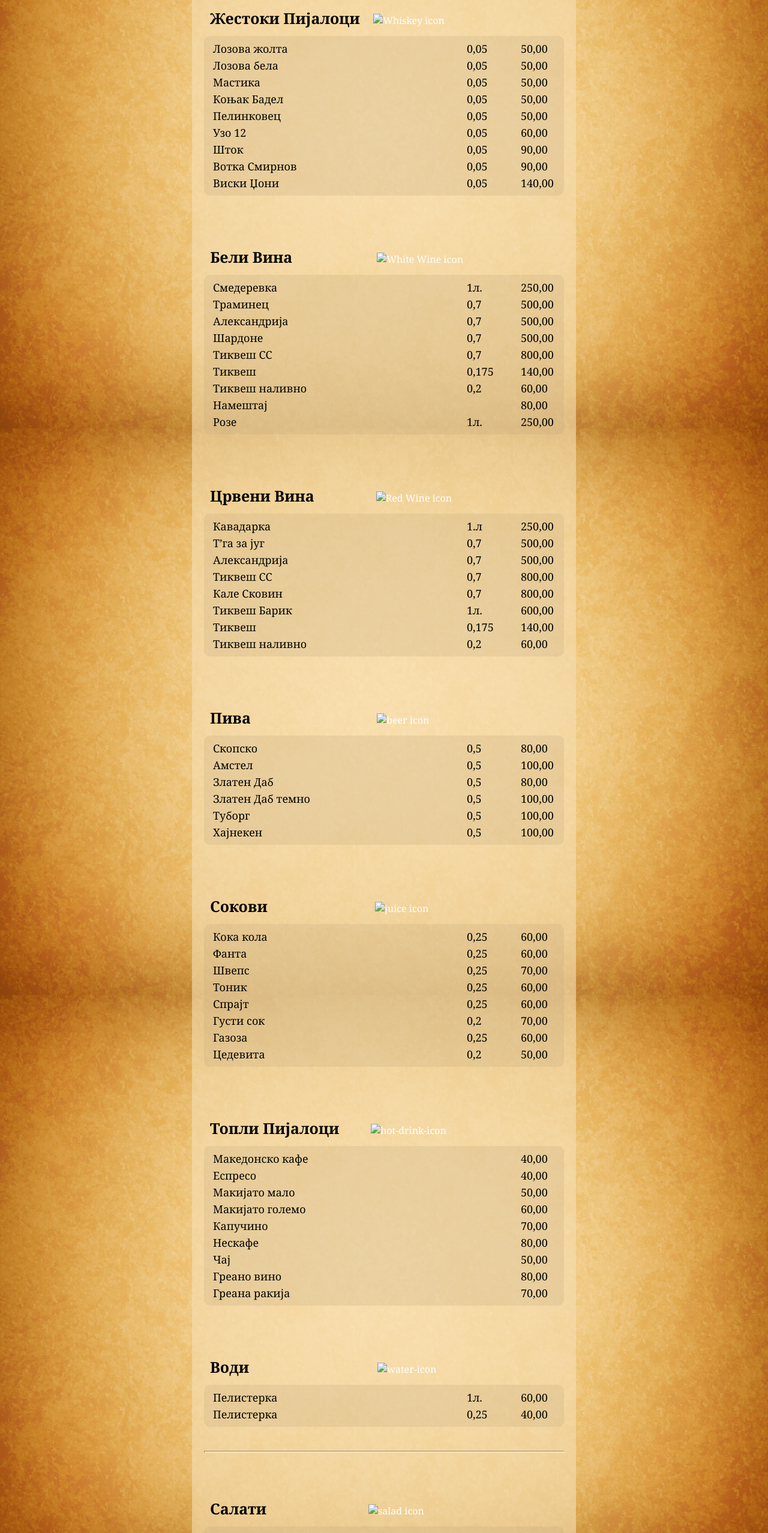
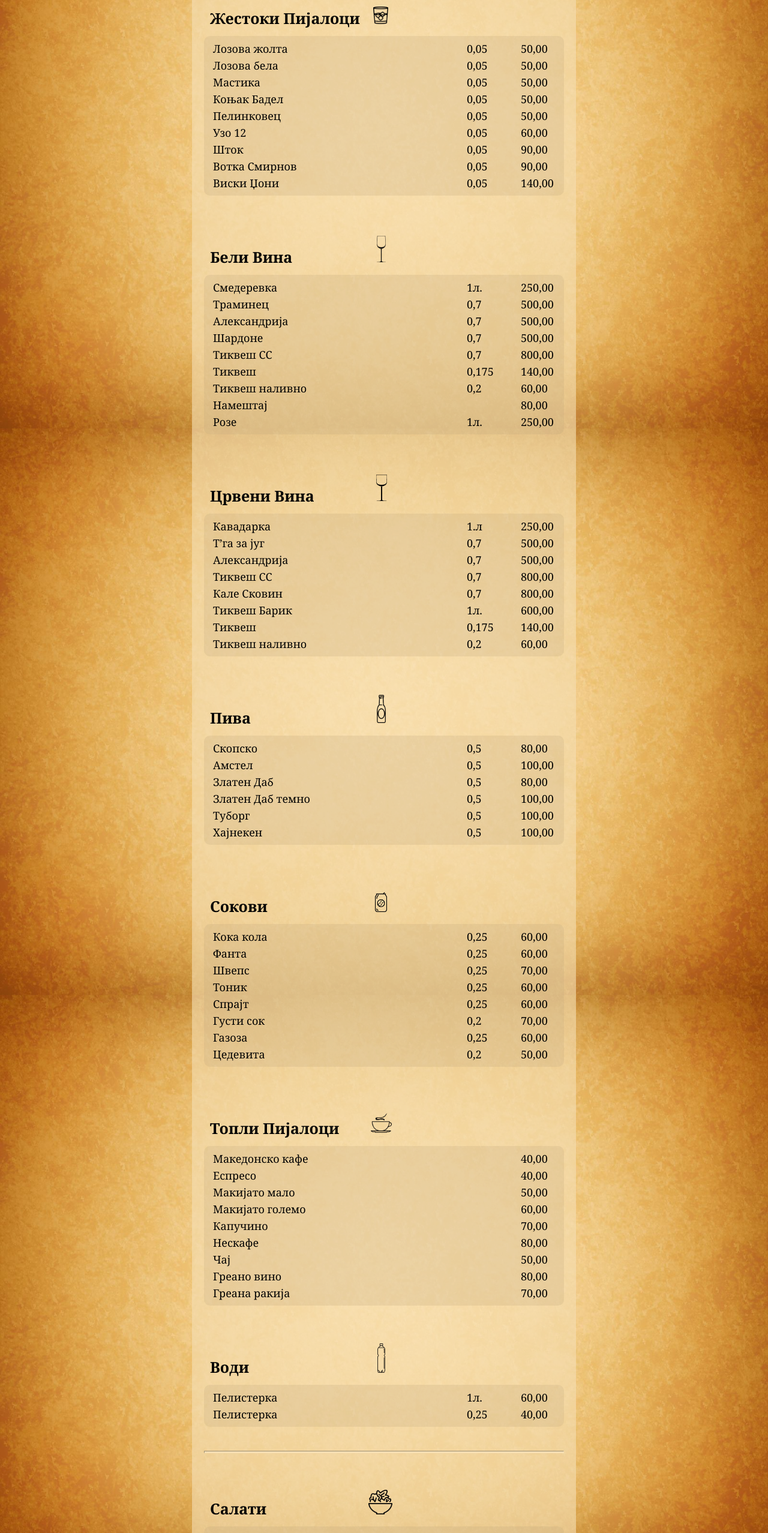
Before and after one commit to pasinechki/pasinechki.github.io, a plain HTML site: page index.html in a window 1280 px wide. Shown: the part 230-2785 px from the top of the page at 60% size. Drawn offline with Linux system fonts and the light colour scheme; files whose address does not match are found by name.

Commit message:
updated icons path

```diff
--- a/index.html
+++ b/index.html
@@ -19,7 +19,7 @@
                 <section name="spirits">
                     <div class="section-info" >
                         <h3>Жестоки Пијалоци</h3>
-                        <img src="/whiskey.png" class="img-spirits" alt="Whiskey icon">
+                        <img src="icons/whiskey.png" class="img-spirits" alt="Whiskey icon">
                     </div>
                     <div class="section">
                         <article class="item">
@@ -55,7 +55,7 @@
 
                 <section name="white-wine">
                     <h3>Бели Вина</h3>
-                    <img src="/white-wine.png" class="img-white-wine" alt="White Wine icon">
+                    <img src="icons/white-wine.png" class="img-white-wine" alt="White Wine icon">
                     <div class="section">
                         <article class="item">
                             <p class="drink">Смедеревка</p><p class="quantity">1л.</p><p class="price">250,00</p>
@@ -89,7 +89,7 @@
 
                 <section name="red-wine">
                     <h3>Црвени Вина</h3>
-                    <img src="/red-wine.png" class="img-red-wine" alt="Red Wine icon">
+                    <img src="icons/red-wine.png" class="img-red-wine" alt="Red Wine icon">
                     <div class="section">
                         <article class="item">
                             <p class="drink">Кавадарка</p><p class="quantity">1.л</p><p class="price">250,00</p>
@@ -119,7 +119,7 @@
 
                 <section name="beer">
                     <h3>Пива</h3>
-                    <img src="/beer.png" class="img-beer" alt="beer icon">
+                    <img src="icons/beer.png" class="img-beer" alt="beer icon">
                     <div class="section">
                         <article class="item">
                             <p class="drink">Скопско</p><p class="quantity">0,5</p><p class="price">80,00</p>
@@ -144,7 +144,7 @@
 
                 <section name="juices">
                     <h3>Сокови</h3>
-                    <img src="/can.png" class="img-juices" alt="juice icon">
+                    <img src="icons/can.png" class="img-juices" alt="juice icon">
                     <div class="section">
                         <article class="item">
                             <p class="drink">Кока кола</p><p class="quantity">0,25</p><p class="price">60,00</p>
@@ -175,7 +175,7 @@
 
                 <section name="hot-drinks">
                     <h3>Топли Пијалоци</h3>
-                    <img src="/hot-drink.png" class="img-hot-drink" alt="hot-drink-icon">
+                    <img src="icons/hot-drink.png" class="img-hot-drink" alt="hot-drink-icon">
                     <div class="section">
                         <article class="item">
                             <p class="drink">Македонско кафе</p><p class="quantity"></p><p class="price">40,00</p>
@@ -209,7 +209,7 @@
 
                 <section name="water">
                     <h3>Води</h3>
-                    <img src="/water-bottle.png" class="img-water" alt="water-icon">
+                    <img src="icons/water-bottle.png" class="img-water" alt="water-icon">
                     <div class="section">
                         <article class="item">
                             <p class="drink">Пелистерка</p><p class="quantity">1л.</p><p class="price">60,00</p>
@@ -224,7 +224,7 @@
                 <!-- FOOD -->
                 <section name="salads">
                     <h3>Салати</h3>
-                    <img src="/salad.png" class="img-salad" alt="salad icon">
+                    <img src="icons/salad.png" class="img-salad" alt="salad icon">
                     <div class="section">
                         <article class="item">
                             <p class="food">Грчка салата</p><p class="price">110,00</p>
@@ -279,7 +279,7 @@
 
                 <section name="grill">
                     <h3>Скара</h3>
-                    <img src="/grill.png" alt="grill icon" class="img-grill">
+                    <img src="icons/grill.png" alt="grill icon" class="img-grill">
                     <div class="section">
                         <article class="item">
                             <p class="food">Кебап</p><p class="price">14,00</p>
@@ -350,7 +350,7 @@
 
                 <section name="soups">
                     <h3>Чорби</h3>
-                    <img src="/soup.png" class="img-soup" alt="soup-icon">
+                    <img src="icons/soup.png" class="img-soup" alt="soup-icon">
                     <div class="section">
                         <article class="item">
                             <p class="food">Телешка</p><p class="price">120,00</p>
@@ -372,7 +372,7 @@
 
                 <section name="appetizers">
                     <h3>Додтатоци</h3>
-                    <img src="/appetizer.png" class="img-appetizers" alt="appetizer-icon">
+                    <img src="icons/appetizer.png" class="img-appetizers" alt="appetizer-icon">
                     <div class="section">
                         <article class="item">
                             <p class="food">Лепче</p><p class="price">20,00</p>
@@ -415,7 +415,7 @@
 
                 <section name="desserts">
                     <h3>Десерти</h3>
-                    <img src="/dessert.png" class="img-dessert" alt="dessert-icon">
+                    <img src="icons/dessert.png" class="img-dessert" alt="dessert-icon">
                     <div class="section">
                         <article class="item">
                             <p class="food">Палачинка</p><p class="price">80,00</p>
```
